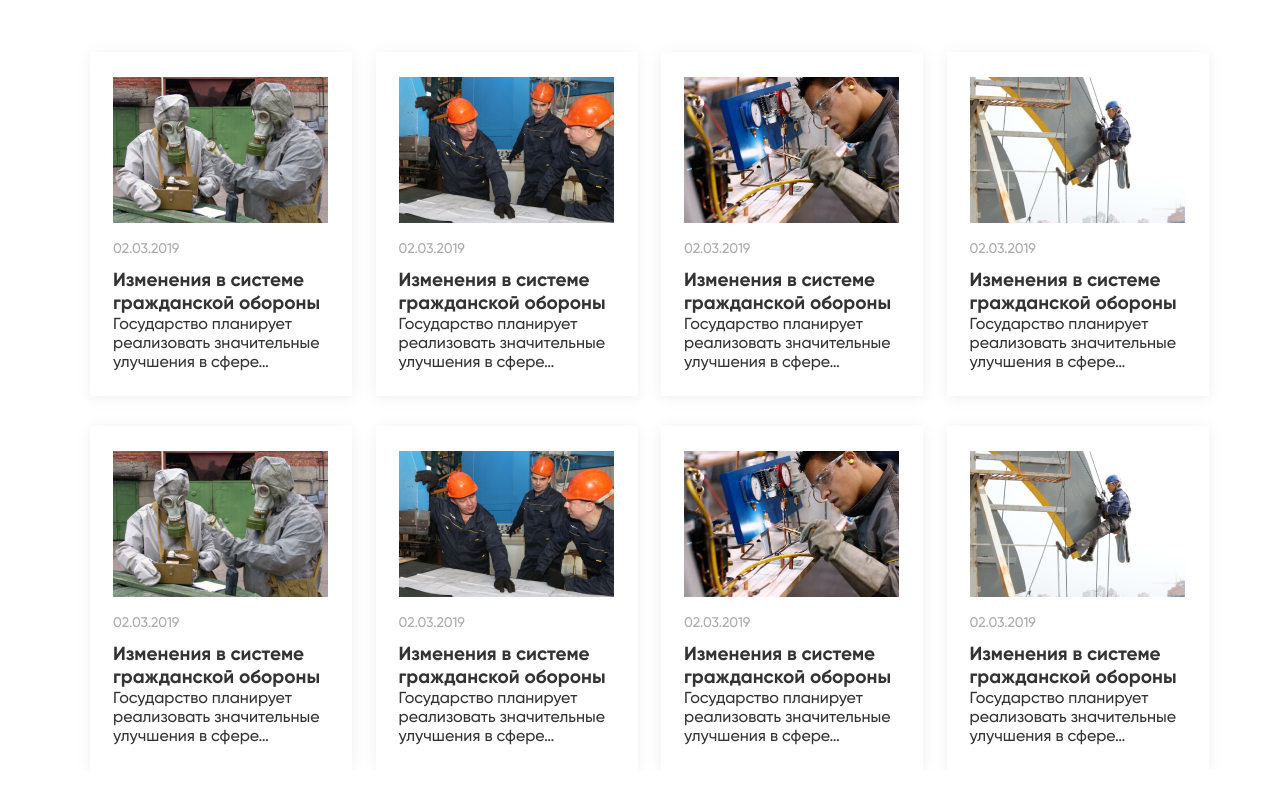
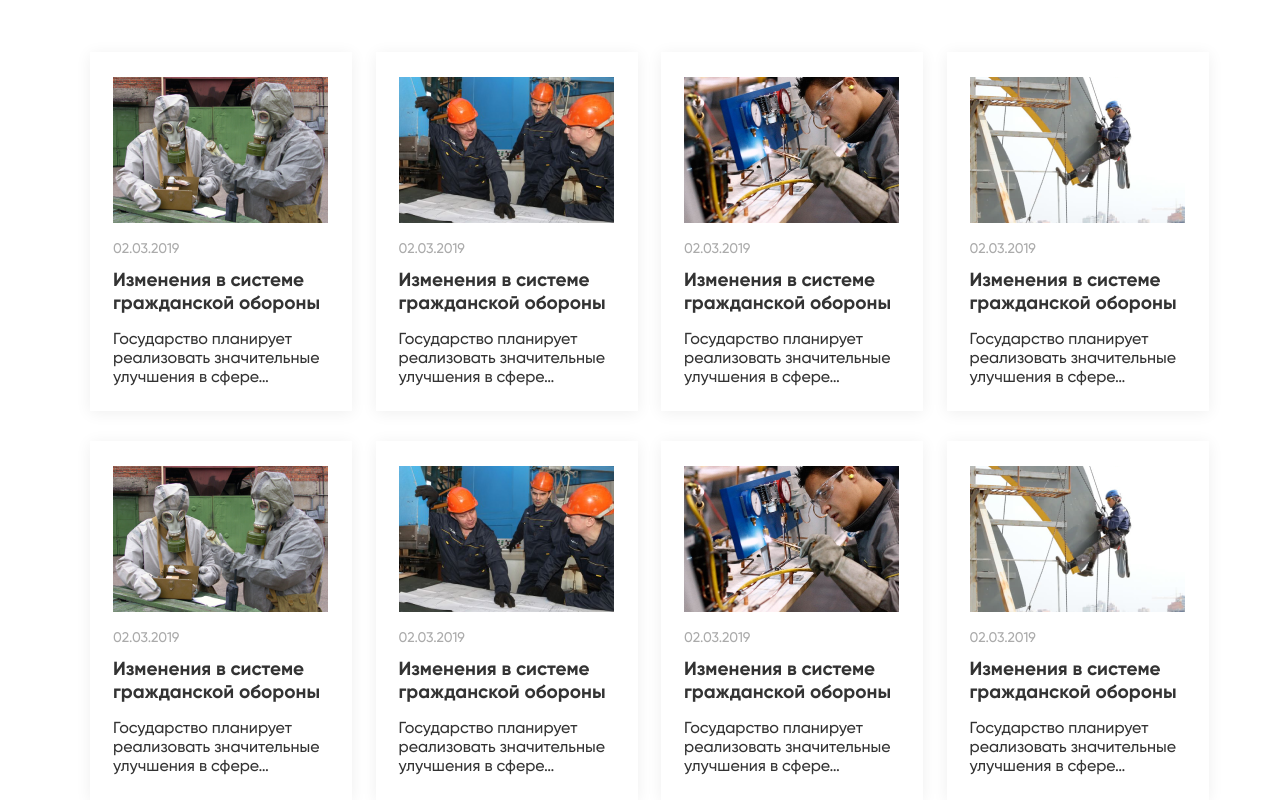
Before and after one commit to Evillcore/homework__10_BEM, a plain HTML site: page index.html in a window 1280 px wide. Shown: the part 2451-3251 px from the top of the page. Before the commit the page ends 3221 px from the top, so only its background shows below. Drawn offline with Linux system fonts and the light colour scheme.

Commit message:
Add files via upload

```diff
--- a/Scss/style.scss
+++ b/Scss/style.scss
@@ -848,6 +848,7 @@ h6 {
 	}
 
 	&__discription {
+		margin: 15px 0px 0px 0px;
 		font-weight: 500;
 		font-size: 16px;
 		line-height: 19px;
```
Also changed, not shown: css/style.css.
